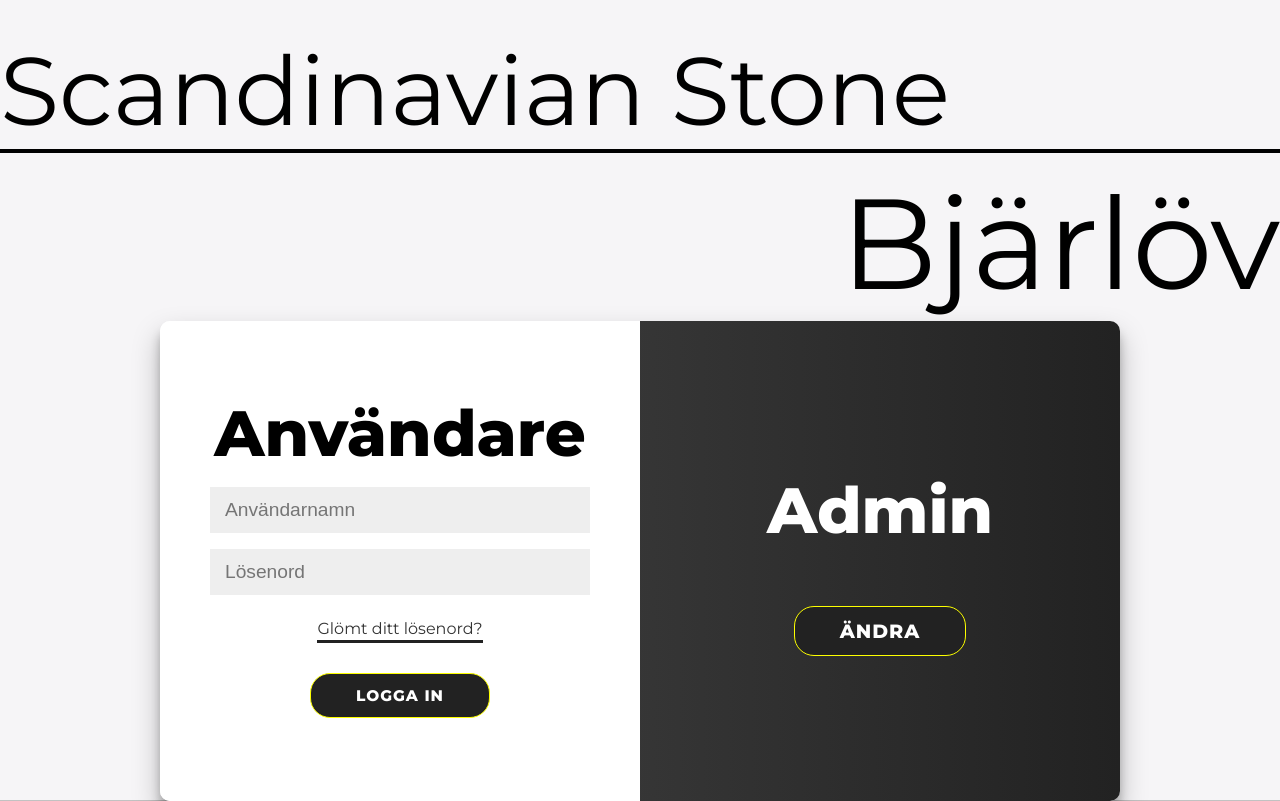
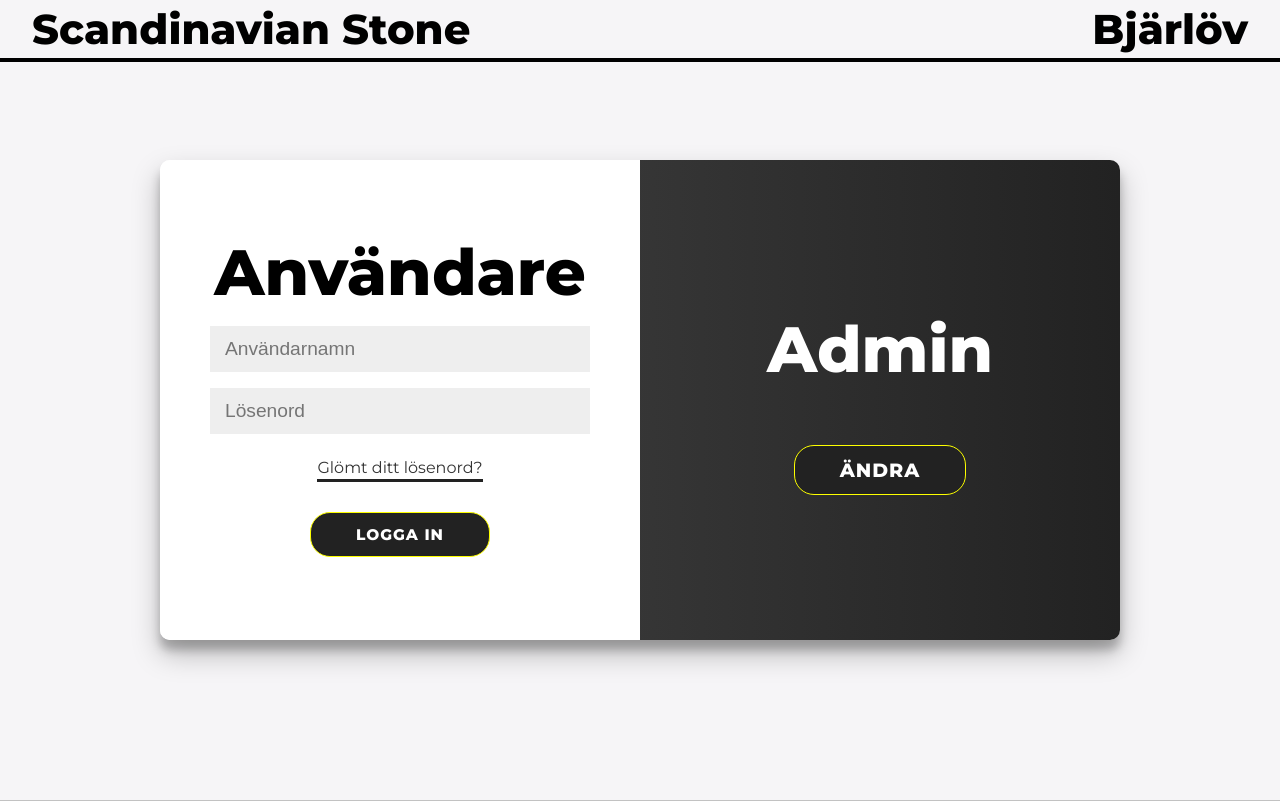
Before and after one commit to Jeppe97/Scandinavian-Stone, a React (Create React App) app: page / in a window 1280 px wide. Built offline with nearby package versions, Linux system fonts and the light colour scheme.

Commit message:
fixed gustavs header

```diff
--- a/src/App.js
+++ b/src/App.js
@@ -11,10 +11,11 @@
 
 function App() {
   return (
+
     <div className="app-container">
 
 
-        <Header />
+       <Header />
           <Router>
                   <Switch >
                     <Route path="/" exact component={Login} />
--- a/src/components/Header.js
+++ b/src/components/Header.js
@@ -4,10 +4,10 @@
 function Header() {
     return (
         <div className="Header">
-            <div className="CompanyName">
+            <div className="CompanyName" >
                 Scandinavian Stone
             </div>
-            <div className="QuarryName">
+            <div className="QuarryName" >
                 Bjärlöv
             </div>
         </div>
--- a/src/components/Statistics.js
+++ b/src/components/Statistics.js
@@ -7,7 +7,7 @@
             <div>
                 <div className="MainMenu">
 
-                    <h1>STATS BRO</h1>
+                    <h1>STATS</h1>
 
                     <Link to="/mainmenu"className="btn1">
                         <button>Tillbaka</button>
--- a/src/components/styles/Header.scss
+++ b/src/components/styles/Header.scss
@@ -8,33 +8,26 @@
     border-bottom-width: 4px;
     border-bottom-color: black;
     color: black;
+    position: fixed;
+    top:0;
+    right:0;
+    left: 0;
+    display: flex;
+    justify-content: space-between;
+    font-size: 1.3em;
+    font-weight: bold;
 
     .CompanyName {
-      display: inline-block;
-      line-height: normal;
-      font-size: 1em;
-      padding-top: 1rem;
-      position: relative;
+      padding-left: 2rem;
     }
 
     .QuarryName {
-      line-height: normal;
-      float: right;
-      position: right;
-      font-size: 1em;
-      padding-top: 1rem;
+      padding-right: 2rem;
+
     }
   }
 
   /*iPad Air 2 adjusted content*/
 @media screen and (max-width: 1600px) {
-    .Header {
-      .CompanyName {
-        font-size: 3em;
-        padding-top: 2rem;
-      }
-      .QuarryName {
-        font-size: 4em;
-      }
-    }
+
   }
```
